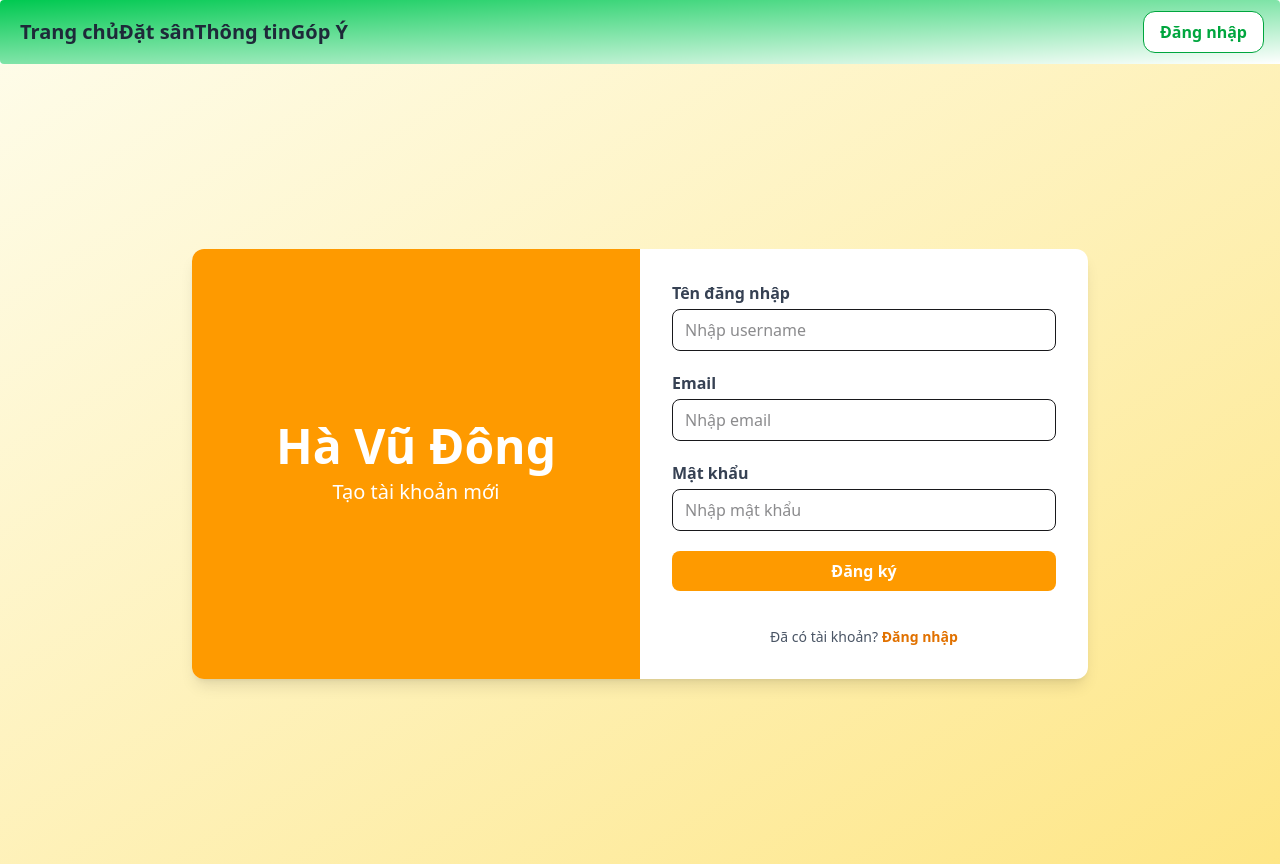
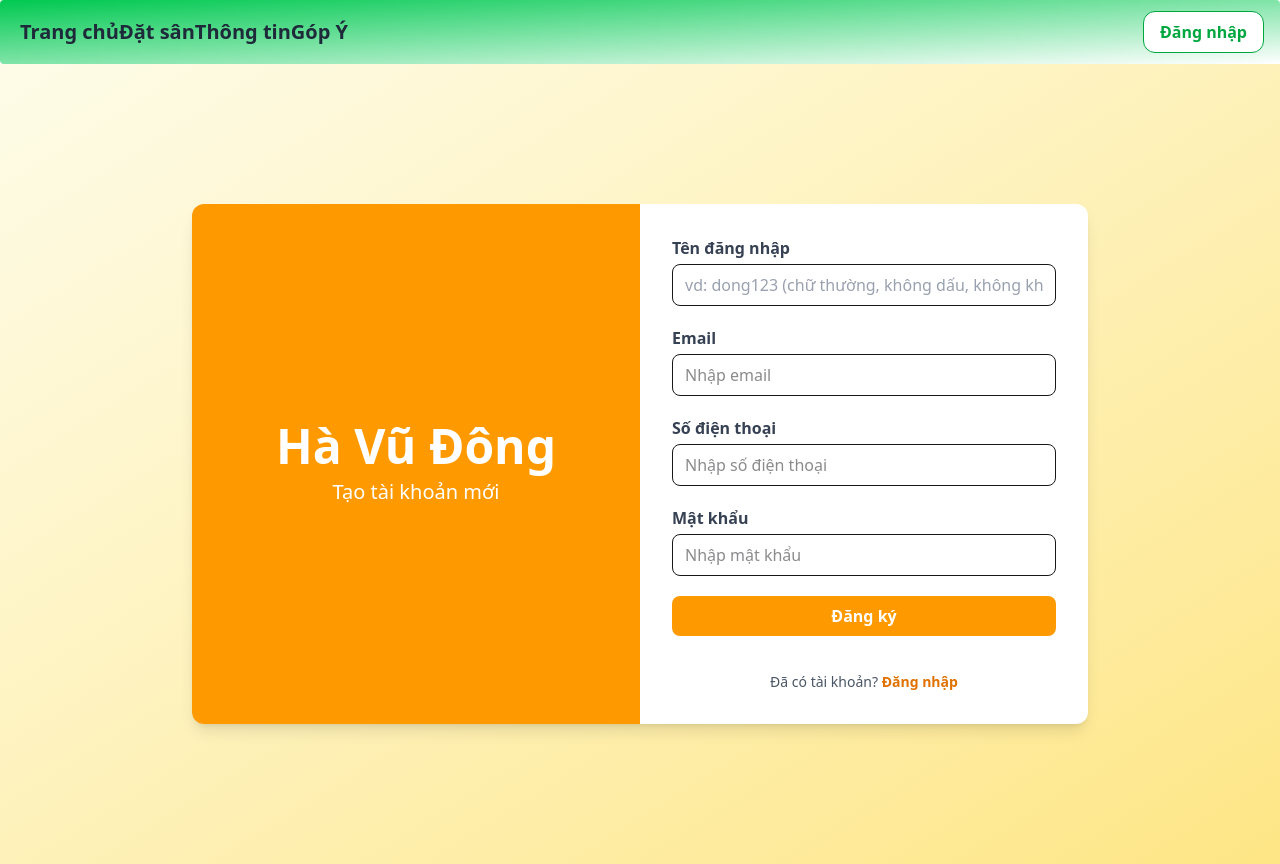
Before and after one commit to HaVuDong/frontend, a Next.js app: page /site/auth/register in a window 1280 px wide. Built offline with nearby package versions, Linux system fonts and the light colour scheme; no server answers.

Commit message:
fix chuc nang dang ki

```diff
--- a/src/components/site/auth/RegisterForm.jsx
+++ b/src/components/site/auth/RegisterForm.jsx
@@ -11,6 +11,7 @@ const RegisterForm = () => {
     username: "",
     email: "",
     password: "",
+    phone: "",
   });
 
   const handleChange = (e) => {
@@ -18,23 +19,46 @@ const RegisterForm = () => {
     setFormData((prev) => ({ ...prev, [name]: value }));
   };
 
+  // 🧠 Hàm kiểm tra username hợp lệ
+  const isValidUsername = (username) => {
+    // Chỉ cho phép a-z, 0-9
+    const regex = /^[a-z0-9]+$/;
+    return regex.test(username);
+  };
+
   const handleSubmit = async (e) => {
     e.preventDefault();
-    if (!formData.username || !formData.email || !formData.password) {
+
+    const { username, email, password, phone } = formData;
+
+    if (!username) {
+      toast.error("Vui lòng nhập username!");
+      return;
+    }
+
+    // ❌ Kiểm tra chữ hoa
+    if (/[A-ZÀ-Ỹ]/.test(username)) {
+      toast.error("Vui lòng nhập username chỉ chứa chữ thường!");
+      return;
+    }
+
+    // ❌ Kiểm tra dấu hoặc khoảng trắng
+    if (!isValidUsername(username)) {
+      toast.error("Username chỉ được chứa chữ thường không dấu và không khoảng trắng!");
+      return;
+    }
+
+    if (!email || !password || !phone) {
       toast.error("Vui lòng nhập đầy đủ thông tin!");
       return;
     }
 
     try {
-      const res = await register(
-        formData.username,
-        formData.email,
-        formData.password
-      );
+      const res = await register(username, email, password, phone);
 
       if (res?.success) {
         toast.success("Đăng ký thành công!");
-        router.push("/site/auth/login");
+        setTimeout(() => router.push("/site/auth/login"), 1500);
       } else {
         toast.error(res.message || "Đăng ký thất bại!");
       }
@@ -57,6 +81,7 @@ const RegisterForm = () => {
 
           <div className="p-8">
             <form className="space-y-5" onSubmit={handleSubmit}>
+              {/* Username */}
               <div>
                 <label className="block text-gray-700 font-semibold mb-1">
                   Tên đăng nhập
@@ -65,11 +90,11 @@ const RegisterForm = () => {
                   name="username"
                   value={formData.username}
                   onChange={handleChange}
-                  placeholder="Nhập username"
-                  className="w-full border rounded-lg px-3 py-2 focus:ring-2 focus:ring-amber-500"
+                  placeholder="vd: dong123 (chữ thường, không dấu, không khoảng trắng)"
+                  className="w-full border rounded-lg px-3 py-2 focus:ring-2 focus:ring-amber-500 placeholder:text-gray-400"
                 />
               </div>
-
+              {/* Email */}
               <div>
                 <label className="block text-gray-700 font-semibold mb-1">
                   Email
@@ -84,6 +109,21 @@ const RegisterForm = () => {
                 />
               </div>
 
+              {/* Phone */}
+              <div>
+                <label className="block text-gray-700 font-semibold mb-1">
+                  Số điện thoại
+                </label>
+                <input
+                  name="phone"
+                  value={formData.phone}
+                  onChange={handleChange}
+                  placeholder="Nhập số điện thoại"
+                  className="w-full border rounded-lg px-3 py-2 focus:ring-2 focus:ring-amber-500"
+                />
+              </div>
+
+              {/* Password */}
               <div>
                 <label className="block text-gray-700 font-semibold mb-1">
                   Mật khẩu
--- a/src/components/site/layout/Header.jsx
+++ b/src/components/site/layout/Header.jsx
@@ -16,11 +16,15 @@ export default function Header() {
   }, []);
 
  const handleLogout = () => {
+  // Xóa dữ liệu đăng nhập
   localStorage.removeItem("jwt");
   localStorage.removeItem("user");
   localStorage.removeItem("role");
   document.cookie = "role=; path=/;";
-    router.push("/site/auth/login");
+
+  // ✅ Chuyển hướng và reload lại trang
+  router.push("/site");
+  window.location.reload(); // reload lại để reset toàn bộ state
 };
 
   return (
--- a/src/config/api.js
+++ b/src/config/api.js
@@ -1,5 +1,5 @@
 const API_CONFIG = {
-  BASE_URL: process.env.NEXT_PUBLIC_API_URL,
+  BASE_URL:  process.env.NEXT_PUBLIC_API_URL,
   HEADERS: {
     "Content-Type": "application/json",
     Accept: "application/json",
--- a/src/services/authService.js
+++ b/src/services/authService.js
@@ -1,12 +1,13 @@
 import axiosClient from "@/utils/axiosClient";
 
 // 🟢 Đăng ký người dùng
-export const register = async (username, email, password) => {
+export const register = async (username, email, password, phone) => {
   try {
     const response = await axiosClient.post("/users/register", {
       username,
       email,
       password,
+      phone
     });
     return response;
   } catch (error) {
```
Lines whose indentation alone changed are shown as unchanged.
